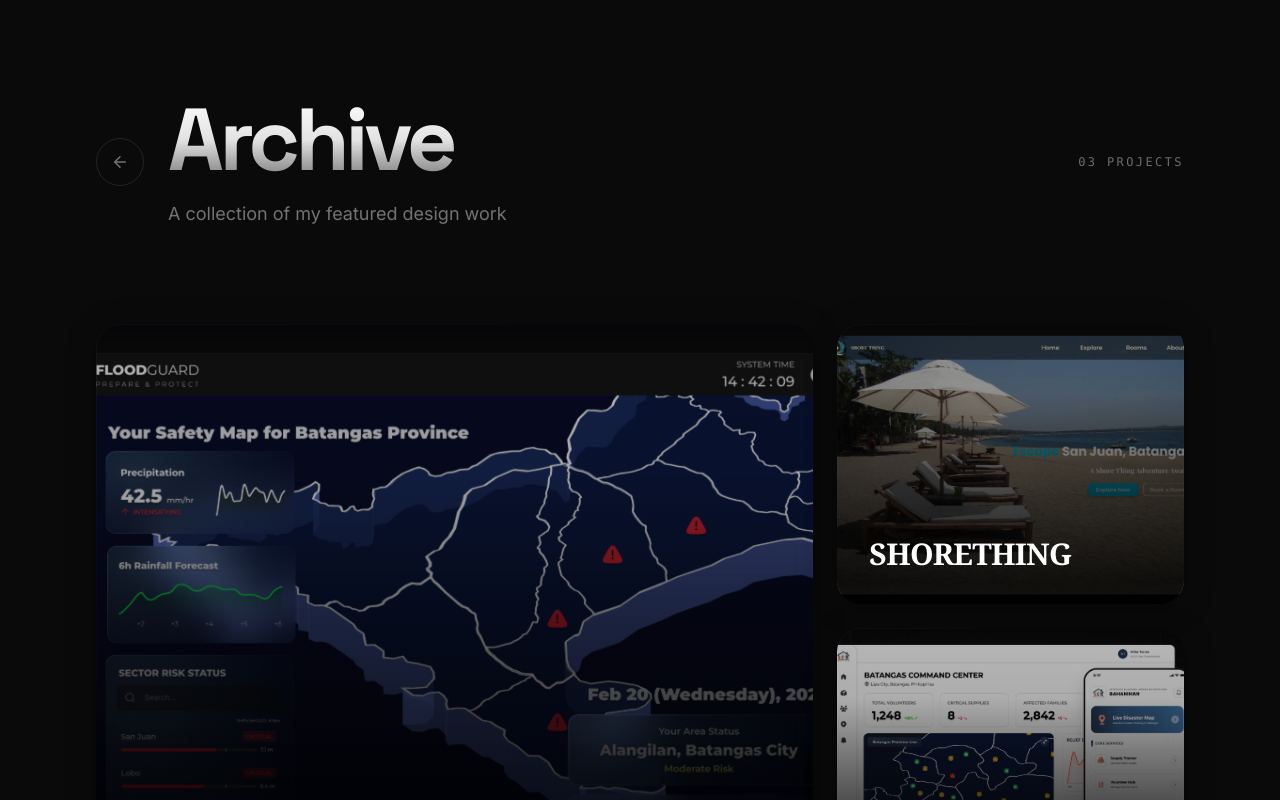
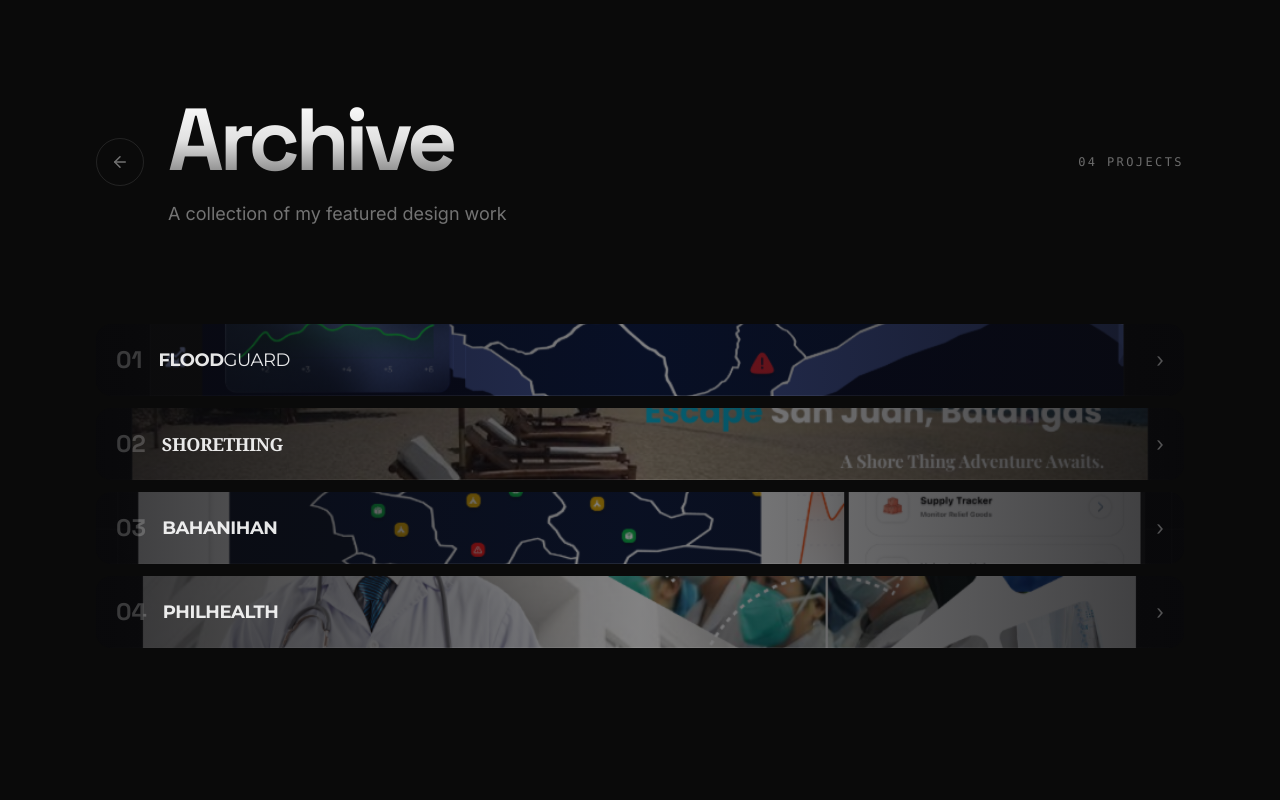
Before and after one commit to EdrianHernandez/Ed, a React (Vite) app: page /projects in a window 1280 px wide. Shown: the top 800 px of the page. Built offline with nearby package versions, Linux system fonts and the light colour scheme.

Commit message:
Philhealth enhance layout

```diff
--- a/src/components/Works.tsx
+++ b/src/components/Works.tsx
@@ -35,7 +35,7 @@
     tags: ["UI/UX Redesign"],
     tech: ["Figma"],
     link: "/projects/philhealth",
-    image: null
+    image: "/PHILHEALTH ASSETS/Philhealth Thumbnail.png"
   }
 ];
 
--- a/src/pages/Projects.tsx
+++ b/src/pages/Projects.tsx
@@ -1,6 +1,6 @@
 import React, { useEffect, useState } from "react";
-import { motion } from "motion/react";
-import { ArrowLeft } from "lucide-react";
+import { motion, AnimatePresence } from "motion/react";
+import { ArrowLeft, ArrowUpRight } from "lucide-react";
 import { Link } from "react-router-dom";
 import { cn } from "../lib/utils";
 
@@ -25,138 +25,48 @@
     tags: ["UI/UX Design", "Community Platform"],
     link: "/projects/bahanihan",
     image: "/BAHANIHAN ASSETS/Bahanihan Thumbnail.png"
+  },
+  {
+    title: "PhilHealth",
+    description: "Redesigned the PhilHealth website for Technofusion 2025 at Batangas State University, winning 2nd Place",
+    tags: ["UI/UX Redesign"],
+    link: "/projects/philhealth",
+    image: "/PHILHEALTH ASSETS/Philhealth Thumbnail.png"
   }
 ];
 
-function getGridPlacement(title: string, hoveredCard: string | null, isLg: boolean, isMd: boolean): React.CSSProperties {
-  if (!isMd) {
-    return { gridColumn: "span 1", gridRow: "span 1" };
+function getNumber(index: number) {
+  return String(index + 1).padStart(2, "0");
 }
 
-  if (!isLg) {
-    if (title === "FLOODGUARD") return { gridColumn: "span 2", gridRow: "span 1" };
-    return { gridColumn: "span 1", gridRow: "span 1" };
-  }
-
-  if (hoveredCard === "ShoreThing") {
-    if (title === "FLOODGUARD") return { gridColumn: "1", gridRow: "1" };
-    if (title === "ShoreThing") return { gridColumn: "2 / 4", gridRow: "1 / 3" };
-    return { gridColumn: "1", gridRow: "2" };
-  }
-
-  if (hoveredCard === "Bahanihan") {
-    if (title === "FLOODGUARD") return { gridColumn: "1", gridRow: "1" };
-    if (title === "ShoreThing") return { gridColumn: "1", gridRow: "2" };
-    return { gridColumn: "2 / 4", gridRow: "1 / 3" };
-  }
-
-  if (title === "FLOODGUARD") return { gridColumn: "1 / 3", gridRow: "1 / 3" };
-  if (title === "ShoreThing") return { gridColumn: "3", gridRow: "1" };
-  return { gridColumn: "3", gridRow: "2" };
-}
-
-function ArchiveCard({ project, hoveredCard, setHoveredCard, isLg, isMd }: { project: typeof allProjects[0]; hoveredCard: string | null; setHoveredCard: (title: string | null) => void; isLg: boolean; isMd: boolean }) {
+function TitleFont({ title, className }: { title: string; className?: string }) {
+  if (title === "FLOODGUARD") {
     return (
-    <motion.div
-      layout
-      variants={{
-        hidden: { opacity: 0, y: 40 },
-        visible: { opacity: 1, y: 0 }
-      }}
-      transition={{ layout: { duration: 0.45, bounce: 0.12, type: "spring" } }}
-      onMouseEnter={() => setHoveredCard(project.title)}
-      onMouseLeave={() => setHoveredCard(null)}
-      style={getGridPlacement(project.title, hoveredCard, isLg, isMd)}
-      className="h-full"
-    >
-      <Link to={project.link} className="block h-full">
-        <div
-          className={cn(
-            "bento-card group relative flex flex-col justify-end p-6 md:p-8 rounded-[1.5rem] overflow-hidden transition-all duration-500 h-full w-full",
-            "shadow-[0_4px_30px_rgba(0,0,0,0.3)] hover:shadow-[0_8px_50px_rgba(99,102,241,0.15)]"
-          )}
-        >
-          {project.image && (
-            <img
-              src={project.image}
-              alt={project.title}
-              className="absolute inset-0 w-full h-full object-cover z-0 opacity-70 group-hover:opacity-90 group-hover:scale-110 transition-all duration-700 ease-out"
-            />
-          )}
-          {/* Stronger vignette for text readability */}
-          <div className="absolute inset-x-0 bottom-0 h-3/4 bg-gradient-to-t from-black/90 via-black/50 to-transparent z-10 pointer-events-none" />
-          <div className="absolute inset-0 bg-gradient-to-t from-black/40 to-transparent opacity-60 z-10 pointer-events-none" />
-          <div className="absolute inset-0 bg-white/[0.02] opacity-0 group-hover:opacity-100 transition-opacity duration-500 z-10 pointer-events-none" />
-
-          <div className="relative z-20 w-full">
-            {/* Tags - hidden by default, reveal on hover */}
-            <div className="flex flex-wrap gap-2 mb-0 group-hover:mb-3 opacity-0 max-h-0 overflow-hidden group-hover:opacity-100 group-hover:max-h-12 transition-all duration-500">
-              {project.tags.map((tag) => (
-                <span key={tag} className="bg-white/10 backdrop-blur-sm text-white/70 text-[10px] md:text-xs font-medium px-2.5 py-1 rounded-full border border-white/10">
-                  {tag}
-                </span>
-              ))}
-            </div>
-
-            {/* Title - shifts up on hover to make room */}
-            <div className="flex justify-between items-end w-full mb-0 group-hover:mb-4 transition-all duration-500">
-              {project.title === "FLOODGUARD" ? (
-                <h3 className="font-montserrat text-2xl md:text-3xl text-white group-hover:text-white/95 transition-colors tracking-tight">
+      <h3 className={cn("font-montserrat tracking-tight", className)}>
         <span className="font-[1000]">FLOOD</span>
         <span className="font-[200]">GUARD</span>
       </h3>
-              ) : project.title === "ShoreThing" ? (
-                <h3 className="font-serif text-2xl md:text-3xl font-bold text-white group-hover:text-white/95 transition-colors tracking-tight uppercase">
-                  {project.title}
+    );
+  }
+  if (title === "ShoreThing") {
+    return (
+      <h3 className={cn("font-serif font-bold tracking-tight uppercase", className)}>
+        {title}
       </h3>
-              ) : (
-                <h3 className="font-montserrat text-2xl md:text-3xl font-bold text-white group-hover:text-white/95 transition-colors tracking-tight uppercase">
-                  {project.title}
+    );
+  }
+  return (
+    <h3 className={cn("font-montserrat font-bold tracking-tight uppercase", className)}>
+      {title}
     </h3>
-              )}
-            </div>
-
-            {/* Description - hidden by default, reveal on hover */}
-            <p className="text-[#a3a3a3] text-sm md:text-base leading-relaxed font-light line-clamp-2 transition-all duration-500 text-pretty mb-0 group-hover:mb-4 opacity-0 max-h-0 overflow-hidden group-hover:opacity-100 group-hover:max-h-24">
-              {project.description}
-            </p>
-
-            {/* View Project CTA - hidden by default, reveal on hover */}
-            <div className="flex items-center gap-2 opacity-0 max-h-0 overflow-hidden group-hover:opacity-100 group-hover:max-h-10 transition-all duration-500">
-              <span className="text-sm font-medium">View Project</span>
-              <svg className="w-4 h-4 transition-transform duration-500 group-hover:translate-x-1" fill="none" viewBox="0 0 24 24" stroke="currentColor" strokeWidth={2}>
-                <path strokeLinecap="round" strokeLinejoin="round" d="M17 8l4 4m0 0l-4 4m4-4H3" />
-              </svg>
-            </div>
-          </div>
-        </div>
-      </Link>
-    </motion.div>
   );
 }
 
 export function Projects() {
   const [hoveredCard, setHoveredCard] = useState<string | null>(null);
-  const [isLg, setIsLg] = useState(false);
-  const [isMd, setIsMd] = useState(false);
 
   useEffect(() => {
     window.scrollTo(0, 0);
-  }, []);
-
-  useEffect(() => {
-    const mqLg = window.matchMedia("(min-width: 1024px)");
-    const mqMd = window.matchMedia("(min-width: 768px)");
-    setIsLg(mqLg.matches);
-    setIsMd(mqMd.matches);
-    const handlerLg = (e: MediaQueryListEvent) => setIsLg(e.matches);
-    const handlerMd = (e: MediaQueryListEvent) => setIsMd(e.matches);
-    mqLg.addEventListener("change", handlerLg);
-    mqMd.addEventListener("change", handlerMd);
-    return () => {
-      mqLg.removeEventListener("change", handlerLg);
-      mqMd.removeEventListener("change", handlerMd);
-    };
   }, []);
 
   return (
@@ -176,7 +86,6 @@
         >
           <div className="flex flex-wrap items-center justify-between gap-y-4">
             <div className="flex items-center gap-3 sm:gap-4 md:gap-6">
-              {/* Back button - icon only */}
               <Link
                 to="/"
                 className="group w-10 h-10 md:w-12 md:h-12 rounded-full border border-white/10 flex items-center justify-center hover:bg-white/10 transition-colors duration-500 shrink-0"
@@ -184,7 +93,6 @@
                 <ArrowLeft size={18} className="text-[#737373] group-hover:text-white group-hover:-translate-x-0.5 transition-all duration-500" />
               </Link>
 
-              {/* Title + Subtitle */}
               <div>
                 <motion.h1
                   initial={{ opacity: 0, x: -20 }}
@@ -205,7 +113,6 @@
               </div>
             </div>
 
-            {/* Project count */}
             <motion.span
               initial={{ opacity: 0, x: 20 }}
               animate={{ opacity: 1, x: 0 }}
@@ -217,26 +124,108 @@
           </div>
         </motion.div>
 
+        <div className="flex flex-col gap-3">
+          {allProjects.map((project, i) => {
+            const isExpanded = hoveredCard === project.title;
+            return (
               <motion.div
-          variants={{
-            hidden: {},
-            visible: { transition: { staggerChildren: 0.15, delayChildren: 0.2 } }
+                key={project.title}
+                layout
+                onMouseEnter={() => setHoveredCard(project.title)}
+                onMouseLeave={() => setHoveredCard(null)}
+                initial={{ opacity: 0, y: 20 }}
+                whileInView={{ opacity: 1, y: 0 }}
+                viewport={{ once: true, margin: "-50px" }}
+                transition={{
+                  layout: { duration: 0.4, type: "spring", bounce: 0.1 },
+                  opacity: { duration: 0.5, delay: i * 0.1 },
+                  y: { duration: 0.5, delay: i * 0.1 }
                 }}
-          initial="hidden"
-          animate="visible"
-          className="grid grid-cols-1 md:grid-cols-2 lg:grid-cols-3 auto-rows-[280px] gap-4 md:gap-6"
+                className="relative overflow-hidden rounded-2xl cursor-pointer"
+                style={{ background: "rgba(255,255,255,0.03)" }}
               >
-          {allProjects.map((project) => (
-            <ArchiveCard
-              key={project.title}
-              project={project}
-              hoveredCard={hoveredCard}
-              setHoveredCard={setHoveredCard}
-              isLg={isLg}
-              isMd={isMd}
+                {/* Shared background image — always present */}
+                <div className="absolute inset-0 z-0">
+                  {project.image && (
+                    <>
+                      <img
+                        src={project.image}
+                        alt=""
+                        className="absolute inset-0 w-full h-full object-cover pointer-events-none"
                       />
+                      <motion.div
+                        animate={{ opacity: isExpanded ? 0.5 : 0.15 }}
+                        transition={{ duration: 0.4 }}
+                        className="absolute inset-0"
+                      />
+                    </>
+                  )}
+                  <motion.div
+                    animate={{
+                      background: isExpanded
+                        ? "linear-gradient(to right, rgba(10,10,12,1) 0%, rgba(10,10,12,0.6) 50%, rgba(10,10,12,0.4) 100%)"
+                        : "linear-gradient(to right, rgba(10,10,12,0.8) 0%, rgba(10,10,12,0.5) 50%, rgba(10,10,12,0.8) 100%)"
+                    }}
+                    transition={{ duration: 0.4 }}
+                    className="absolute inset-0"
+                  />
+                </div>
+
+                <Link to={project.link} className="relative z-10 block">
+                  {/* Collapsed Header */}
+                  <motion.div
+                    animate={{ opacity: isExpanded ? 0.6 : 1 }}
+                    transition={{ duration: 0.3 }}
+                    className="flex items-center gap-4 p-5"
+                  >
+                    <span className="text-2xl font-bold text-white/20 font-display">{getNumber(i)}</span>
+                    <TitleFont title={project.title} className="text-lg text-white/90 flex-1" />
+                    <motion.span
+                      animate={{ rotate: isExpanded ? 90 : 0 }}
+                      transition={{ duration: 0.3 }}
+                      className="text-white/30 text-xl"
+                    >
+                      ›
+                    </motion.span>
+                  </motion.div>
+
+                  {/* Expanded Content */}
+                  <AnimatePresence>
+                    {isExpanded && (
+                      <motion.div
+                        initial={{ height: 0, opacity: 0 }}
+                        animate={{ height: "auto", opacity: 1 }}
+                        exit={{ height: 0, opacity: 0 }}
+                        transition={{ duration: 0.4, ease: [0.25, 0.46, 0.45, 0.94] }}
+                        className="overflow-hidden"
+                      >
+                        <div className="px-5 pb-5 pt-0">
+                          <div className="flex flex-wrap gap-2 mb-3">
+                            {project.tags.map((tag) => (
+                              <span key={tag} className="bg-white/10 backdrop-blur-sm text-white/70 text-[10px] md:text-xs font-medium px-2.5 py-1 rounded-full border border-white/10">
+                                {tag}
+                              </span>
                             ))}
+                          </div>
+                          <p className="text-[#a3a3a3] text-sm leading-relaxed font-light line-clamp-3 mb-4 text-pretty">
+                            {project.description}
+                          </p>
+                          <span className="inline-flex items-center gap-2 bg-white/10 hover:bg-white/20 border border-white/10 text-white px-5 py-2.5 rounded-full text-sm font-medium transition-all duration-300 self-start">
+                            <span>View Project</span>
+                            <ArrowUpRight size={14} />
+                          </span>
+                        </div>
                       </motion.div>
+                    )}
+                  </AnimatePresence>
+                </Link>
+
+                {/* Border */}
+                <div className="absolute inset-x-0 bottom-0 h-px bg-gradient-to-r from-transparent via-white/10 to-transparent pointer-events-none z-20" />
+              </motion.div>
+            );
+          })}
+        </div>
       </div>
     </motion.div>
   );
```
Also changed, not shown: src/pages/PhilHealthCaseStudy.tsx (+122 -30 lines), public/PHILHEALTH ASSETS/Philhealth Thumbnail.png (added). Lines whose indentation alone changed are shown as unchanged.
